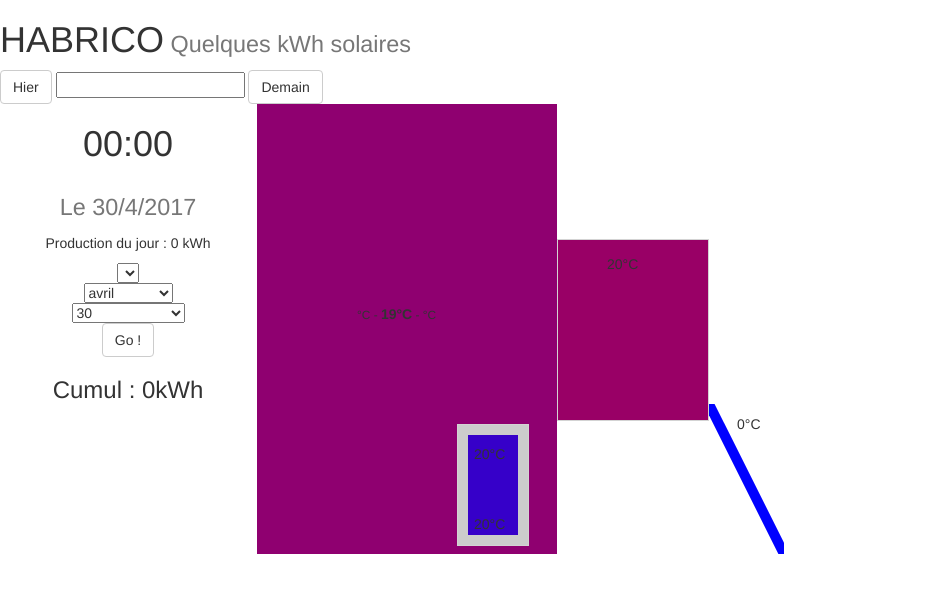
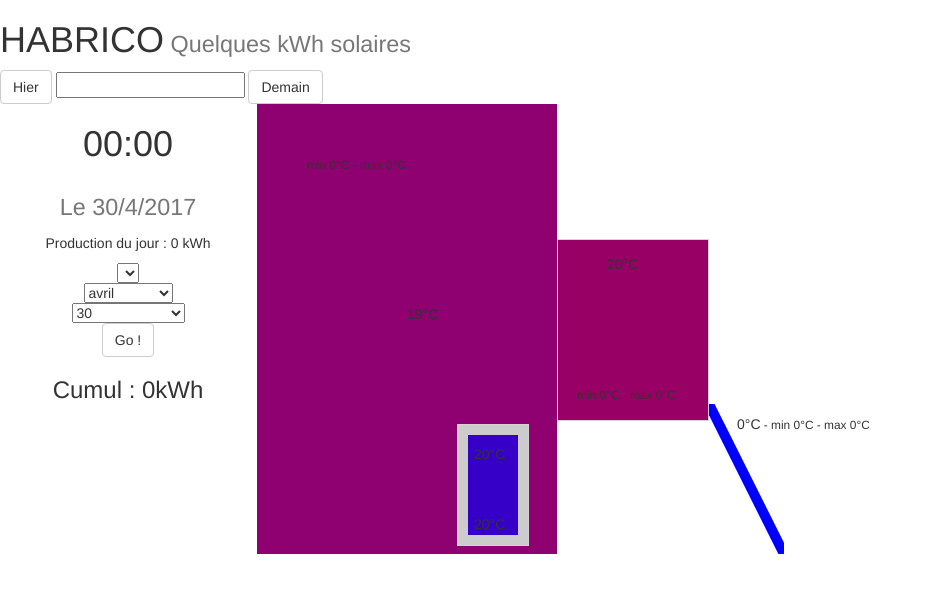
Before and after one commit to gildeluermoz/solarview, a Flask app: page / in a window 1280 px wide. Shown: the top 593 px of the page, without its empty margins (0-932 px from the left). Run offline with Flask 2, Linux system fonts and the light colour scheme; lists and menus that the app fills with data are empty; some libraries are stand-ins or nearby versions.

Commit message:
affichage des stats

```diff
--- a/static/app/solarApp.js
+++ b/static/app/solarApp.js
@@ -39,9 +39,15 @@ window.onload=function(){
 
 			appSlider:{},
 
-
 			dataLines:[],//prepared datas from databases
 			dayStats:[],//prepared day statistics from databases
+
+			minMaison:0,
+			maxMaison:0,
+			minVeranda:0,
+			maxVeranda:0,
+			minCapteur:0,
+			maxCapteur:0,
 
 			//CSV column index config
 			sourceindex:{
@@ -277,6 +283,10 @@ window.onload=function(){
 					var stats = this.dayStats;
 					this.minMaison = stats.minMaison;
 					this.maxMaison = stats.maxMaison;
+					this.minVeranda = stats.minVeranda;
+					this.maxVeranda = stats.maxVeranda;
+					this.minCapteur = stats.minCapteur;
+					this.maxCapteur = stats.maxCapteur;
 					this.sYear = line.cyear;
 	              	this.sMonth = line.cmonth;
 	              	this.sDay = line.cday;
--- a/static/css/main.css
+++ b/static/css/main.css
@@ -91,6 +91,7 @@
 	z-index: 2;
 	top:310px;
 	left:480px;
+	width:150px
 }
 
 #T2{
@@ -110,8 +111,15 @@
 #T4{
 	position:absolute;
 	z-index: 2;
-	left:100px;
+	left:150px;
 	top:200px;
+}
+
+#statsMaison{
+	position:absolute;
+	z-index: 2;
+	left:50px;
+	top:50px;
 }
 
 #T5{
@@ -119,6 +127,14 @@
 	z-index: 2;
 	left:350px;
 	top:150px;
+}
+
+#statsVeranda{
+	position:absolute;
+	z-index: 2;
+	left:320px;
+	top:280px;
+	width:150px;
 }
 
 #T6{
--- a/templates/index.html
+++ b/templates/index.html
@@ -79,13 +79,15 @@
 
 				<div id="dispositif">
 					<canvas id="maisonCanvas" width="300" height="450"></canvas>
-					<div id="T4" width="30" height="20"><small>{{minMaison}}°C - </small><b>{{kAmbiance}}°C</b><small> - {{maxMaison}}°C</small></div>
+					<div id="statsMaison" width="30" height="20"><small>min {{minMaison}}°C - max {{maxMaison}}°C</small></div>
+					<div id="T4" width="30" height="20">{{kAmbiance}}°C</b></div>
 					<div id="T5" width="30" height="20">{{kVeranda}}°C</div>
+					<div id="statsVeranda" width="30" height="20"><small>min {{minVeranda}}°C - max {{maxVeranda}}°C</small></div>
 					<canvas id="verandaCanvas" width="150" height="180"></canvas>
 					<canvas id="vmcCanvas" width="50" height="15"></canvas>
 					<canvas id="ballonCanvas" width="70" height="120"></canvas>
 					<canvas id="ballonOutCanvas" width="8" height="100"></canvas>
-					<div id="T1" width="30" height="20">{{kPanel}}°C</div>
+					<div id="T1" width="30" height="20">{{kPanel}}°C<small> - min {{minCapteur}}°C - max {{maxCapteur}}°C</small></div>
 					<div id="T6" width="30" height="20">{{kGlycolOut}}°C</div>
 					<div id="T3" width="30" height="20">{{kBaloonUp}}°C</div>
 					<div id="T2" width="30" height="20">{{kBaloonDown}}°C</div>
```
